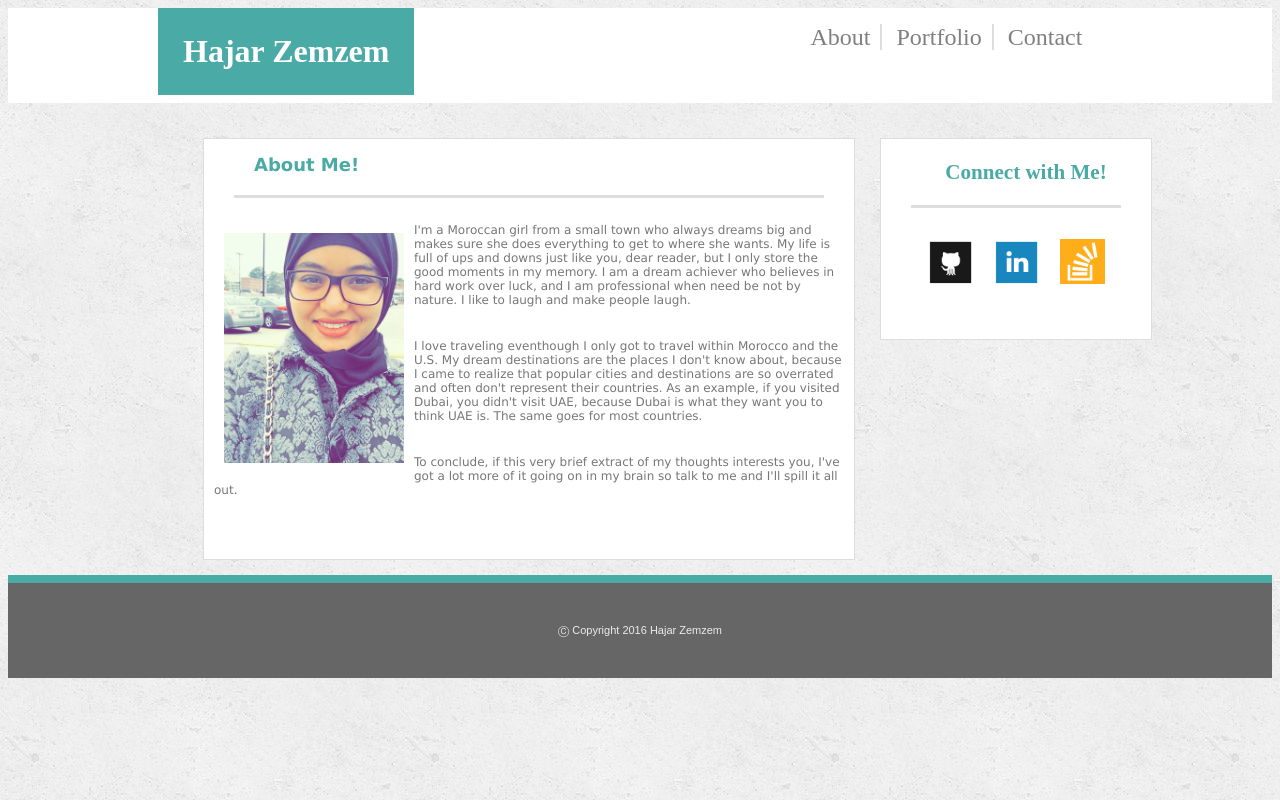
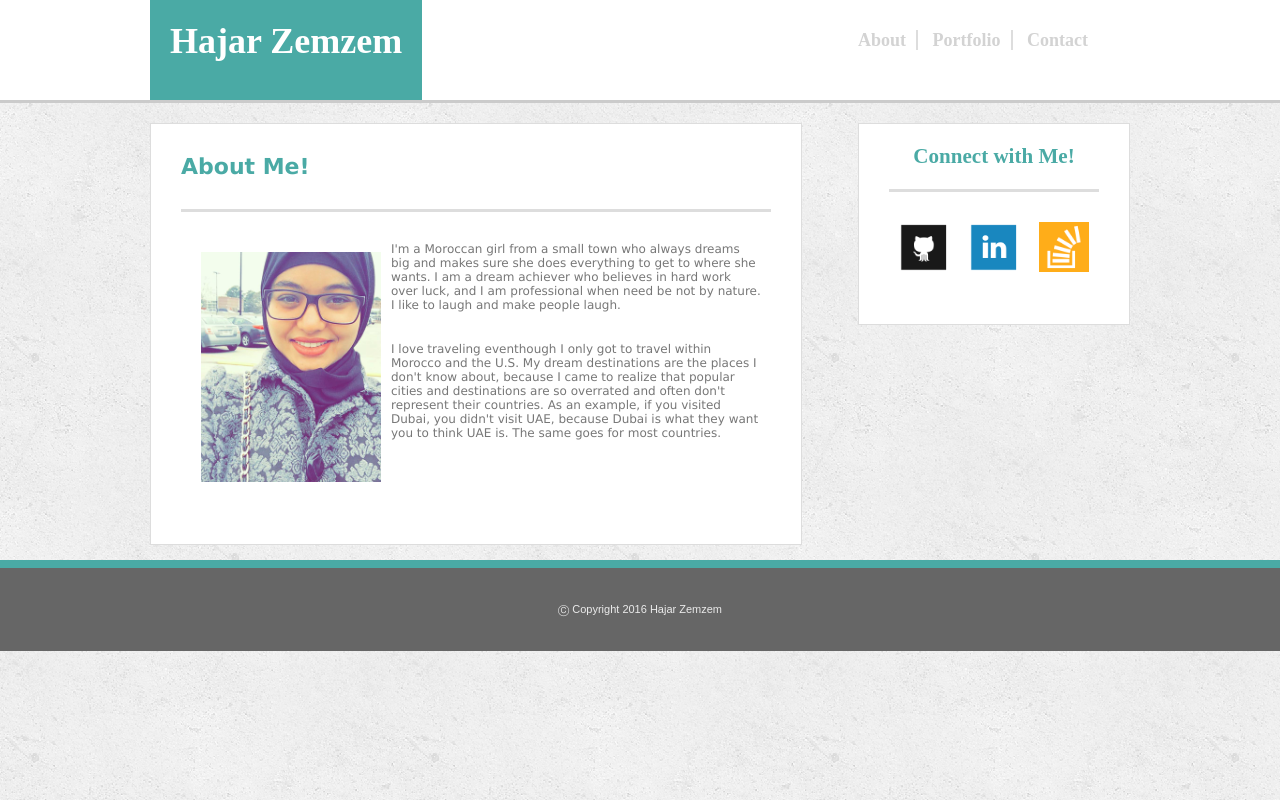
Before and after one commit to hzemzem/Basic-Portfolio, a plain HTML site: page index.html in a window 1280 px wide. Drawn offline with Linux system fonts and the light colour scheme.

Commit message:
extended commit

```diff
--- a/assets/css/style.css
+++ b/assets/css/style.css
@@ -1,20 +1,30 @@
+*{
+	margin: 0;
+	padding: 0;
+}
 body{
-	background-image: url(../images/concrete_seamless.png);
+	background-image: url("../images/concrete.png");
+}
+#header{
+	height: 100px;
+	background-color: white;
+	width: 100%;
+	float: left;
+	border-bottom: 3px solid #cbcbcb;
+	margin-bottom: 20px;
+	font-style: 'Arial', 'Helvetica Neue', Helvetica, sans-serif;
+	font-size: 18px;
 }
 header{
-	background-color: #fff;
-    height: 95px;
-	float: top;
-	border-bottom-width: 3px;
-	border-bottom-color: #4aaaa5;
-}
-h1{
-	padding: 25px;
 	background-color: #4aaaa5;
 	margin-left: 150px;
 	float: left;
 	color: white;
-	margin-top: auto;
+	height: 100px;
+}
+h1{
+	text-align: center;
+	padding: 20px;
 }
 nav{
 	padding-bottom: 25px;
@@ -22,28 +32,22 @@ nav{
 	margin-bottom: 30px;
     margin-right: 15%;
     float: right;
-    font-style: 'Arial', 'Helvetica Neue', Helvetica, sans-serif;
 }
 li{
-	color: grey;
-	font-style: 'Arial', 'Helvetica Neue', Helvetica, sans-serif;
-	font-size: 24px;
+	color: lightgrey;
 	display: inline;
 }
 section.left{
 	color: #777;
 	background-color: #fff;
+	float: left;
+	width: 650px;
+	margin-left: 150px;
+	height: 420px;
+	margin-bottom: 15px;
+	border: 1px solid #dddddd;
 	font-family: "Lucida Sans Unicode", "Lucida Grande", sans-serif;
     font-size: 12px;
-	float: left;
-	width: 650px;
-	margin-left: 195px;
-	margin-right: 25px;
-	height: 420px;
-	margin-bottom: 15px;
-	border-style: solid;
-	border-color: #dddddd;
-	border-width: 1px;
 
 }
 aside.right{
@@ -51,35 +55,36 @@ aside.right{
 	background-color: #fff;
     font-size: 18px;
 	width: 270px;
-    margin-right: 10%;
-    margin-left: 20px;
+	float: right;
+    margin-right: 150px;
     height: 200px;
     text-align: center;
     overflow: hidden;
     margin-bottom: 15px;
-    border-style: solid;
-	border-color: #dddddd;
-	border-width: 1px;
+    border: 1px solid #dddddd;
 }
-footer{
+#footer{
 	color: #ebebeb;
 	background-color: #666666;
 	font-family: 'Arial', 'Helvetica Neue', Helvetica, sans-serif;
     font-size: 11px;
-    /*width: 960px;*/
-    padding: 20px;
+    padding: 35px;
 	float: bottom;
     text-align: center;
     clear: left;
-    border-top-style: solid;
-    border-top-width: 8px;
-    border-top-color: #4aaaa5;
+    border-top: 8px solid #4aaaa5;
+    height: 100%
 }
 div.images{
 	display: inline-block;
 }
+ul{
+	padding-top: 30px;
+}
 p{
-	padding: 10px;
+	padding-left: 40px;
+	padding-right: 40px;
+	padding-top: 30px;
 }
 img{
 	padding: 10px;
@@ -87,24 +92,23 @@ img{
 	opacity: 0.9;
 }
 h2{
+	padding-top: 30px;
+	font-size: 22px;
 	margin-left: 30px;
 	margin-right: 30px;
 	color: #4aaaa5;
-	padding-left: 20px;
-	padding-bottom: 20px;
-	border-bottom-width: 3px;
-	border-bottom-style: solid;
-	border-bottom-color: #dddddd;
+	padding-left: 0;
+	padding-bottom: 30px;
+	border-bottom: 3px solid #dddddd;
 }
 h3{
 	margin-left: 30px;
 	margin-right: 30px;
 	color: #4aaaa5;
-	padding-left: 20px;
 	padding-bottom: 20px;
-	border-bottom-width: 3px;
-	border-bottom-style: solid;
-	border-bottom-color: #dddddd;
+	border-bottom: 3px solid #dddddd;
+	padding: 20px;
+	margin-bottom: 20px;
 }
 li.about{
 	padding-right: 10px;
@@ -168,11 +172,14 @@ section.gallery{
 	background-color: #fff;
 	float: left;
 	width: 650px;
-	margin-left: 195px;
+	margin-left: 150px;
 	margin-right: 25px;
-	height: 850px;
+	height: 700px;
 	margin-bottom: 15px;
 	border-style: solid;
 	border-color: #dddddd;
 	border-width: 1px;
 }
+form{
+	padding: 20px;
+}
--- a/index.html
+++ b/index.html
@@ -5,18 +5,18 @@
 	<link rel="stylesheet" type="text/css" href="assets/css/style.css">
 </head>
 <body>
-		<div>
-			<header>
+		<div id="header" >
+			<header class="name">
 				<h1>Hajar Zemzem</h1>
+			</header>
+			<nav>
+				<ul><strong>
+					  <li id="h" class="about" >About</li>
+					  <li id="h" class="portfolio" >Portfolio</li>
+					  <li id="h" class="contact" >Contact</li>
+				</strong></ul>
+			</nav>
 
-				<nav>
-					<ul>
-						  <li id="h" class="about" >About</li>
-						  <li id="h" class="portfolio" >Portfolio</li>
-						  <li id="h" class="contact" >Contact</li>
-					</ul>
-				</nav>
-			</header>
 		</div>
 
 		<section class="left">
@@ -24,13 +24,10 @@
 				<h2>About Me!</h2>
 				<p>
 					<img src="assets/images/gigi.jpg" width="180px" height="230px" > I'm a Moroccan girl from a small town who always dreams big and makes sure she does everything to get to where she wants.
-					My life is full of ups and downs just like you, dear reader, but I only store the good moments in my memory. I am a dream achiever who believes in hard work over luck, and I am professional when need be not by nature. I like to laugh and make people laugh.
+					I am a dream achiever who believes in hard work over luck, and I am professional when need be not by nature. I like to laugh and make people laugh.
 				</p>
 				<p>
 					I love traveling eventhough I only got to travel within Morocco and the U.S. My dream destinations are the places I don't know about, because I came to realize that popular cities and destinations are so overrated and often don't represent their countries. As an example, if you visited Dubai, you didn't visit UAE, because Dubai is what they want you to think UAE is. The same goes for most countries.
-				</p>
-				<p>
-					To conclude, if this very brief extract of my thoughts interests you, I've got a lot more of it going on in my brain so talk to me and I'll spill it all out.
 				</p>
 			</div>
 		</section>
@@ -38,15 +35,15 @@
 			<div>
 				<h3>Connect with Me!</h3>
 				<div class="images">
-					<img src="assets/images/github.png" width="46px" height="46px" alt="GitHub">
-					<img src="assets/images/LinkedIn.png" width="46px" height="46px" alt="LinkedIn">
-					<img src="assets/images/stackoverflow.png" width="45px" height="45px" alt="stackoverflow">
+					<img src="assets/images/github.png" width="50px" height="50px" alt="GitHub">
+					<img src="assets/images/LinkedIn.png" width="50px" height="50px" alt="LinkedIn">
+					<img src="assets/images/stackoverflow.png" width="50px" height="50px" alt="stackoverflow">
 				</div>
 			</div>
 		</aside>
 
 		<footer>
-			<p>&#9400; Copyright 2016 Hajar Zemzem</p>
+			<p id="footer">&#9400; Copyright 2016 Hajar Zemzem</p>
 		</footer>
 </body>
 </html>
```
Also changed, not shown: contact.html (+16 -14 lines), portfolio.html (+13 -11 lines), assets/images/concrete.png (renamed from assets/images/concrete_seamless.png).
